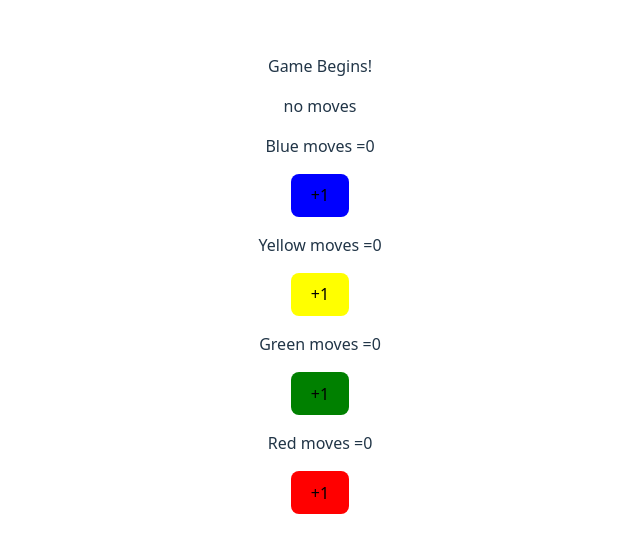
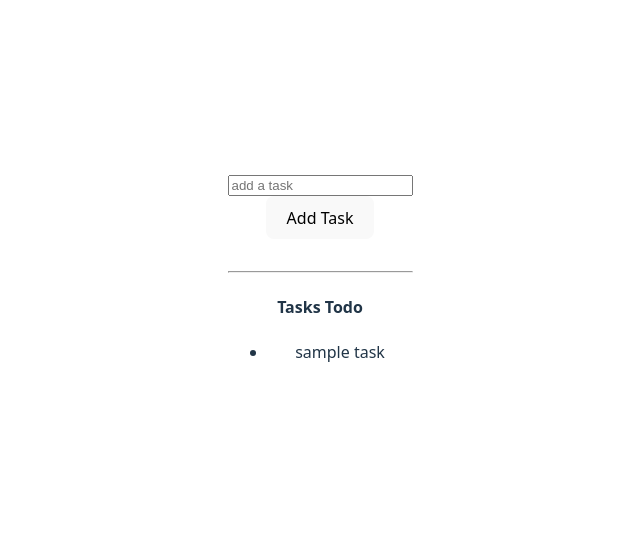
Before and after one commit to vanshmg09/React, a React (Vite) app in the folder REACT/react-state-class2/: page / in a window 1280 px wide. Shown: the part 124-676 px from the top of the page, without its empty margins (320-960 px from the left). Built offline with nearby package versions, Linux system fonts and the light colour scheme.

Commit message:
Activity: Create a Todo

```diff
--- a/REACT/react-state-class2/src/App.jsx
+++ b/REACT/react-state-class2/src/App.jsx
@@ -1,12 +1,13 @@
 import './App.css'
 import LudoBoard from './LudoBoard'
+import TodoList from './TodoList'
 
 function App() {
 
 
   return (
     <>
-      <LudoBoard/>
+      <TodoList/>
     </>
   )
 }
--- /dev/null
+++ b/REACT/react-state-class2/src/TodoList.jsx
@@ -0,0 +1,32 @@
+import { useState } from "react"
+
+
+
+export default function TodiList(){
+    let [todos, setTodos] = useState(["sample task"])
+    let [newTodo, setNewTodo] = useState("")
+
+    let addNewTodo = () => {
+        setTodos([...todos, newTodo]);
+        setNewTodo("")
+    }
+
+let updateTodoValue = (event) => {
+    setNewTodo(event.target.value);
+}
+    return(
+        <div>
+            <input placeholder="add a task" value={newTodo} onChange={updateTodoValue} />
+            <br />
+            <button onClick={addNewTodo}>Add Task</button>
+            <br /><br />
+            <hr />
+            <h4>Tasks Todo</h4>
+            <ul>
+                {todos.map((todo) => (
+                    <li>{todo}</li>
+                ))}
+            </ul>
+        </div>
+    )
+}
```
